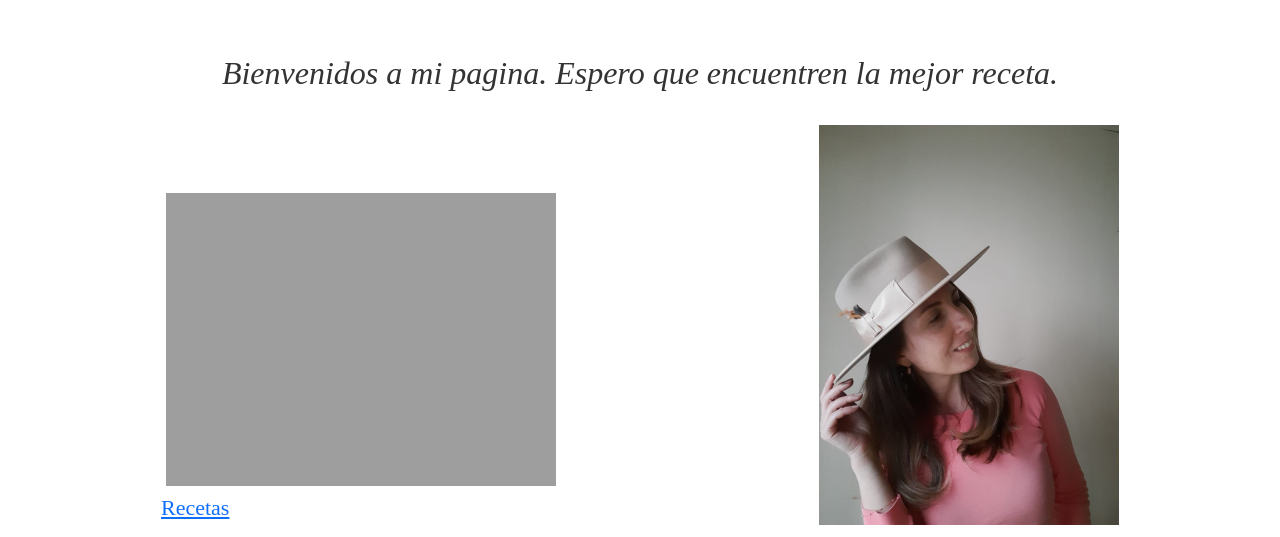
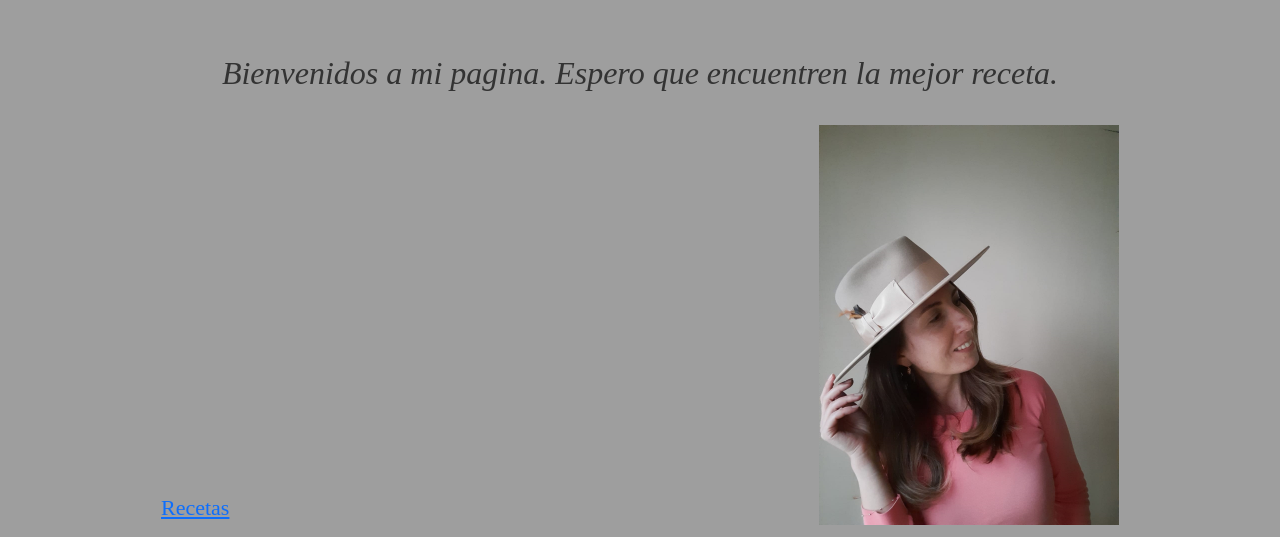
Before and after one commit to Lari72/recetas_con_sabor, a website: page index.html in a window 1280 px wide. Shown: the part 121-658 px from the top of the page. Drawn offline with nearby package versions, Linux system fonts and the light colour scheme; the site is published under a folder, as on GitHub Pages, so addresses that start at the root find nothing; a web font is replaced by a local one.

Commit message:
Update estilo.css

```diff
--- a/css/estilo.css
+++ b/css/estilo.css
@@ -146,7 +146,7 @@ main .recipes .recipe-container .recipe .card .card-body .btn {
 }
 
 body {
-  background-image: url(/images/Imagen\ fondo\ principal.jpg);
+  background-image: url(../images/Imagen\ fondo\ principal.jpg);
   background-position: center center;
   background-repeat: no-repeat;
   background-attachment: fixed;
```
